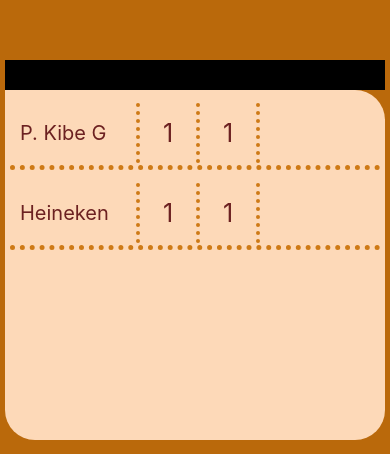
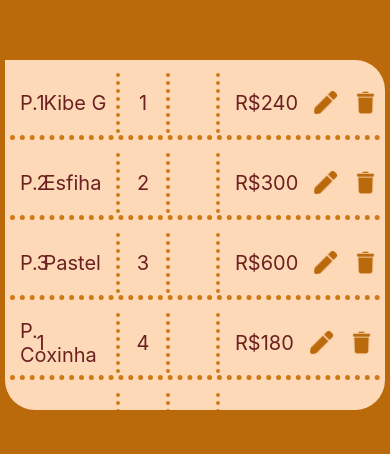
Before and after one commit to HigorSouzaa/my-app-bar, a React Native app: screen /TelaEditarMesa in a window 390 px wide. Shown: the part 390-844 px from the top of the page. Built offline with nearby package versions, Linux system fonts and the light colour scheme.

Commit message:
Versao com logica pronta Editar mesa

```diff
--- a/src/Telas/TelaEditarMesa/Body/ScrollViewPedidos/ScrollViewPedidos.js
+++ b/src/Telas/TelaEditarMesa/Body/ScrollViewPedidos/ScrollViewPedidos.js
@@ -1,64 +1,89 @@
-import React from 'react';
-import { StyleSheet, SafeAreaView, View, ScrollView, Text } from 'react-native';
+import React, { useState } from 'react';
+import { StyleSheet, SafeAreaView, View, ScrollView, Text, Image, TouchableOpacity, TextInput } from 'react-native';
+
+const pedidosIniciais = [
+  { id: 1, nome: 'P. Kibe G', numero: 1, quantidade: 1, precoUnitario: 240 },
+  { id: 2, nome: 'P. Esfiha', numero: 2, quantidade: 2, precoUnitario: 150 },
+  { id: 3, nome: 'P. Pastel', numero: 3, quantidade: 3, precoUnitario: 200 },
+  { id: 4, nome: 'P. Coxinha', numero: 4, quantidade: 1, precoUnitario: 180 },
+  { id: 5, nome: 'P. Bolinha', numero: 5, quantidade: 2, precoUnitario: 170 },
+  { id: 6, nome: 'P. Quibe', numero: 6, quantidade: 3, precoUnitario: 160 },
+  { id: 7, nome: 'P. Brigadeiro', numero: 7, quantidade: 1, precoUnitario: 150 },
+  { id: 8, nome: 'P. Beijinho', numero: 8, quantidade: 2, precoUnitario: 140 },
+  { id: 9, nome: 'P. Cajuzinho', numero: 9, quantidade: 3, precoUnitario: 130 },
+  { id: 10, nome: 'P. Bomba', numero: 10, quantidade: 1, precoUnitario: 120 },
+];
 
 export default function ScrollViewPedidos() {
+  const [pedidos, setPedidos] = useState(pedidosIniciais);
+
+  const editarQuantidade = (id, novaQuantidade) => {
+    const pedidosAtualizados = pedidos.map(pedido => {
+      if (pedido.id === id) {
+        return { ...pedido, quantidade: novaQuantidade };
+      }
+      return pedido;
+    });
+    setPedidos(pedidosAtualizados);
+  };
+
+  const deletarPedido = (id) => {
+    const pedidosAtualizados = pedidos.filter(pedido => pedido.id !== id);
+    setPedidos(pedidosAtualizados);
+  };
+
   return (
-    <SafeAreaView style={styles.safeArea}>
-      <View style={styles.nomeTabela}>
-        <View>Nome</View>
-        <View>NumPedido</View>
-        <View>Quantidade</View>
-        <View>ValorTotal</View>
-      </View>
-      <View style={styles.outerContainer}>
-        <ScrollView contentContainerStyle={styles.scrollViewContent}>
-          <View style={styles.sefaScrollView}>
-            <View style={styles.nomePedido}>
-              <Text style={styles.txtColorNomePedidos}>P. Kibe G</Text>
+    <SafeAreaView style={estilos.safeArea}>
+      <View style={estilos.containerExterno}>
+        <ScrollView contentContainerStyle={estilos.conteudoScrollView}>
+          {pedidos.map(pedido => (
+            <View key={pedido.id} style={estilos.containerPedido}>
+              <View style={estilos.nomePedido}>
+                <Text style={estilos.textoNomePedido}>{pedido.nome}</Text>
+              </View>
+              <View style={estilos.numeroPedido}>
+                <Text style={estilos.textoPedido}>{pedido.numero}</Text>
+              </View>
+              <View style={estilos.quantidadePedido}>
+                <TextInput
+                  style={estilos.textoPedido}
+                  value={String(pedido.quantidade)}
+                  onChangeText={texto => editarQuantidade(pedido.id, parseInt(texto))}
+                  keyboardType="numeric"
+                />
+              </View>
+              <View style={estilos.valorTotal}>
+                <Text style={estilos.textoNomePedido}>R${pedido.precoUnitario * pedido.quantidade}</Text>
+                <TouchableOpacity onPress={() => editarQuantidade(pedido.id, pedido.quantidade)}>
+                  <Image
+                    source={require('../../../../../assets/editar.png')}
+                    style={estilos.icone}
+                    resizeMode="contain"
+                  />
+                </TouchableOpacity>
+                <TouchableOpacity onPress={() => deletarPedido(pedido.id)}>
+                  <Image
+                    source={require('../../../../../assets/lixo.png')}
+                    style={estilos.icone}
+                    resizeMode="contain"
+                  />
+                </TouchableOpacity>
+              </View>
             </View>
-            <View style={styles.numPedido}>
-              <Text style={styles.txtColorPedidos}>1</Text>
-            </View>
-            <View style={styles.quantidade}>
-              <Text style={styles.txtColorPedidos}>1</Text>
-            </View>
-            <View style={styles.valorTotal}>
-
-            </View>
-          </View>
-          <View style={styles.sefaScrollView}>
-            <View style={styles.nomePedido}>
-              <Text style={styles.txtColorNomePedidos}>Heineken</Text>
-            </View>
-            <View style={styles.numPedido}>
-              <Text style={styles.txtColorPedidos}>1</Text>
-            </View>
-            <View style={styles.quantidade}>
-              <Text style={styles.txtColorPedidos}>1</Text>
-            </View>
-            <View style={styles.valorTotal}>
-
-            </View>
-          </View>
+          ))}
         </ScrollView>
       </View>
     </SafeAreaView>
   );
 }
 
-const styles = StyleSheet.create({
+const estilos = StyleSheet.create({
   safeArea: {
     flex: 1,
     backgroundColor: '#BA690B',
     alignItems: 'center',
   },
-  nomeTabela: {
-    width: 380,
-    backgroundColor: 'black',
-    height: 30,
-    marginTop: 450,
-  },
-  outerContainer: {
+  containerExterno: {
     flex: 1,
     backgroundColor: '#FDD9B8',
     borderTopLeftRadius: 0,
@@ -68,14 +93,14 @@
     elevation: 3,
     width: 380,
     maxHeight: 350,
+    marginTop: 450,
   },
-  scrollViewContent: {
+  conteudoScrollView: {
     alignItems: 'center',
   },
-  sefaScrollView: {
+  containerPedido: {
     width: 370,
     height: 70,
-    // backgroundColor: 'black',
     marginTop: 10,
     display: 'flex',
     alignItems: 'center',
@@ -85,8 +110,7 @@
     borderColor: '#CE7A16'
   },
   nomePedido: {
-    // backgroundColor: 'red',
-    width: 120,
+    width: 100,
     height: 60,
     borderRightWidth: 4,
     borderStyle: 'dotted',
@@ -95,9 +119,8 @@
     alignItems: 'flex-start',
     marginLeft: 10
   },
-  numPedido: {
-    // backgroundColor: 'brown',
-    width: 60,
+  numeroPedido: {
+    width: 50,
     height: 60,
     borderRightWidth: 4,
     borderStyle: 'dotted',
@@ -106,9 +129,8 @@
     justifyContent: 'center',
     alignItems: 'center'
   },
-  quantidade: {
-    // backgroundColor: 'yellow',
-    width: 60,
+  quantidadePedido: {
+    width: 50,
     height: 60,
     borderRightWidth: 4,
     borderStyle: 'dotted',
@@ -116,20 +138,25 @@
     display: 'flex',
     justifyContent: 'center',
     alignItems: 'center'
-
   },
   valorTotal: {
-    // backgroundColor: 'pink',
-    width: 100,
+    width: 140,
     height: 60,
-
+    marginLeft: 15,
+    display: 'flex',
+    flexDirection: 'row',
+    alignItems: 'center',
   },
-  txtColorPedidos: {
-    color: '#6C2121',
-    fontSize: 25
-  },
-  txtColorNomePedidos: {
+  textoPedido: {
     color: '#6C2121',
     fontSize: 20
-  }
+  },
+  textoNomePedido: {
+    color: '#6C2121',
+    fontSize: 20
+  },
+  icone: {
+    width: 25,
+    marginLeft: 15
+  },
 });
```
Also changed, not shown: assets/editar.png (added), assets/lixo.png (added).
